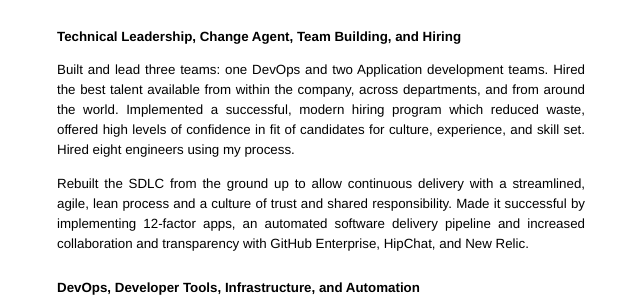
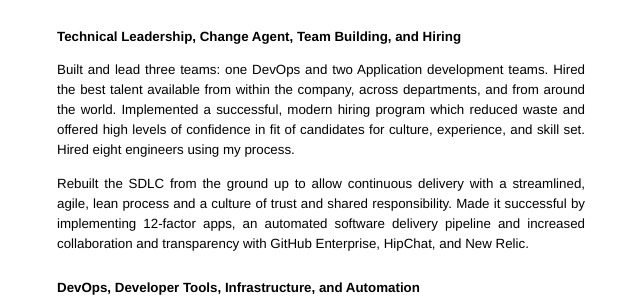
Before and after one commit to cwest/caseywest.com, a Jekyll site: the page resume/caseywest.html, which Jekyll copies as it is, in a window 1280 px wide and 900 px high, scrolled down 485 px. Shown: the part 198-495 px from the top of the window, without its empty margins (95-735 px from the left). Built offline with Jekyll 4.4.1, drawn with Linux system fonts in a browser that asks for light colours; nearby versions of some CDN libraries.

Commit message:
Wording fix in resume.

```diff
--- a/resume/caseywest.html
+++ b/resume/caseywest.html
@@ -375,7 +375,7 @@
           I worked very effectively as a technical leader while remote.
         </p></div><div class="projects"><ul><li class="project"><span class="projectTitle" data-project-title="Technical Leadership, Change Agent, Team Building, and Hiring">Technical Leadership, Change Agent, Team Building, and Hiring</span><p class="para">Built and lead three teams: one DevOps and two Application development teams. Hired the best talent available from within the company,
           across departments, and from around the world. Implemented a successful, modern hiring program which
-          reduced waste, offered
+          reduced waste and offered
           high levels of confidence in fit of candidates for culture,
           experience, and skill set. Hired eight engineers using my process.</p><p class="para">Rebuilt the SDLC from the ground up to allow continuous
           delivery with a streamlined, agile, lean process and a culture of trust
--- a/resume/caseywest.txt
+++ b/resume/caseywest.txt
@@ -45,7 +45,7 @@ Employment History:
       and lead three teams: one DevOps and two Application development
       teams. Hired the best talent available from within the company,
       across departments, and from around the world. Implemented a
-      successful, modern hiring program which reduced waste, offered
+      successful, modern hiring program which reduced waste and offered
       high levels of confidence in fit of candidates for culture,
       experience, and skill set. Hired eight engineers using my process.
       Rebuilt the SDLC from the ground up to allow continuous delivery
--- a/resume/index.html
+++ b/resume/index.html
@@ -375,7 +375,7 @@
           I worked very effectively as a technical leader while remote.
         </p></div><div class="projects"><ul><li class="project"><span class="projectTitle" data-project-title="Technical Leadership, Change Agent, Team Building, and Hiring">Technical Leadership, Change Agent, Team Building, and Hiring</span><p class="para">Built and lead three teams: one DevOps and two Application development teams. Hired the best talent available from within the company,
           across departments, and from around the world. Implemented a successful, modern hiring program which
-          reduced waste, offered
+          reduced waste and offered
           high levels of confidence in fit of candidates for culture,
           experience, and skill set. Hired eight engineers using my process.</p><p class="para">Rebuilt the SDLC from the ground up to allow continuous
           delivery with a streamlined, agile, lean process and a culture of trust
--- a/resume/index.txt
+++ b/resume/index.txt
@@ -45,7 +45,7 @@ Employment History:
       and lead three teams: one DevOps and two Application development
       teams. Hired the best talent available from within the company,
       across departments, and from around the world. Implemented a
-      successful, modern hiring program which reduced waste, offered
+      successful, modern hiring program which reduced waste and offered
       high levels of confidence in fit of candidates for culture,
       experience, and skill set. Hired eight engineers using my process.
       Rebuilt the SDLC from the ground up to allow continuous delivery
```
